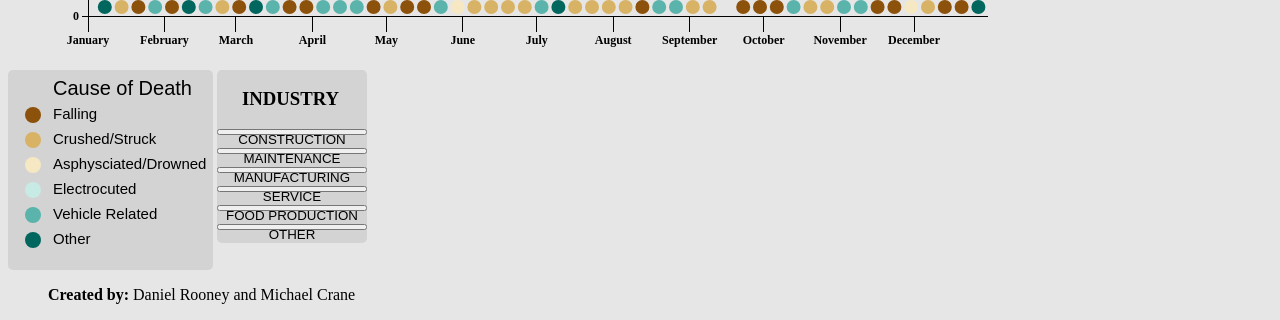
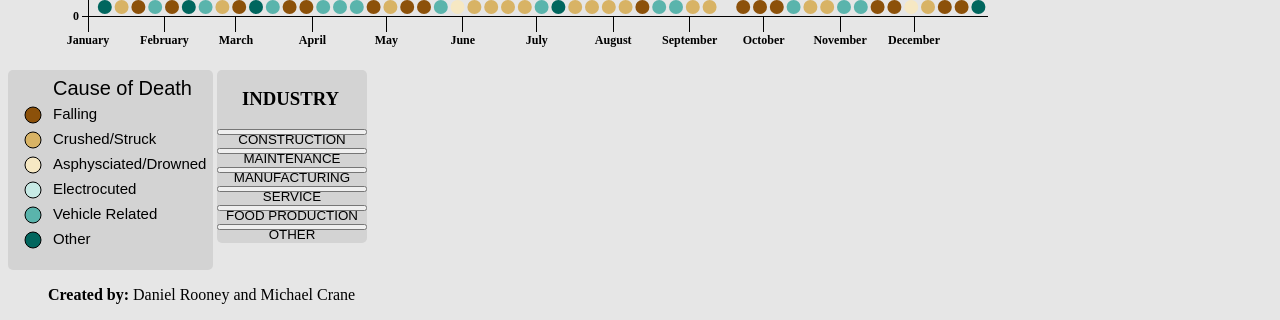
Before and after one commit to DanRooney/WorkplaceDeaths, a plain HTML site: page index.html in a window 1280 px wide. Shown: the part 593-913 px from the top of the page. Drawn offline with nearby package versions, Linux system fonts and the light colour scheme.

Commit message:
Add files via upload
fixed legend bug

```diff
--- a/index.html
+++ b/index.html
@@ -23,17 +23,17 @@
     <svg width="205" height="200" class="legend">
       <text x="45" y="25" font-family="sans-serif" font-size="20px" fill="black">Cause of Death</text>
       <text x="45" y="49" font-family="sans-serif" font-size="15px" fill="black">Falling</text>
-      <circle cx="25" cy="45" r="8" fill= "#8c510a"/>
+      <ellipse cx="25" cy="45" rx="8" ry = "8" fill= "#8c510a"stroke="black"/>
       <text x="45" y="74" font-family="sans-serif" font-size="15px" fill="black">Crushed/Struck</text>
-      <circle cx="25" cy="70" r="8" fill= "#d8b365"/>
+      <ellipse cx="25" cy="70" rx="8" ry = "8" fill= "#d8b365"stroke="black"/>
       <text x="45" y="99" font-family="sans-serif" font-size="15px" fill="black">Asphysciated/Drowned</text>
-      <circle cx="25" cy="95" r="8" fill= "#f6e8c3"/>
+      <ellipse cx="25" cy="95" rx="8" ry = "8" fill= "#f6e8c3"stroke="black"/>
       <text x="45" y="124" font-family="sans-serif" font-size="15px" fill="black">Electrocuted</text>
-      <circle cx="25" cy="120" r="8" fill= "#c7eae5"/>
+      <ellipse cx="25" cy="120" rx="8" ry = "8" fill= "#c7eae5"stroke="black"/>
       <text x="45" y="149" font-family="sans-serif" font-size="15px" fill="black">Vehicle Related</text>
-      <circle cx="25" cy="145" r="8" fill= "#5ab4ac"/>
+      <ellipse cx="25" cy="145" rx="8" ry = "8" fill= "#5ab4ac"stroke="black"/>
       <text x="45" y="174" font-family="sans-serif" font-size="15px" fill="black">Other</text>
-      <circle cx="25" cy="170" r="8" fill= "#01665e"/>
+      <ellipse cx="25" cy="170" rx="8" ry = "8" fill= "#01665e"stroke="black"/>
     </svg>
 
       <span class="industry_background">
```
